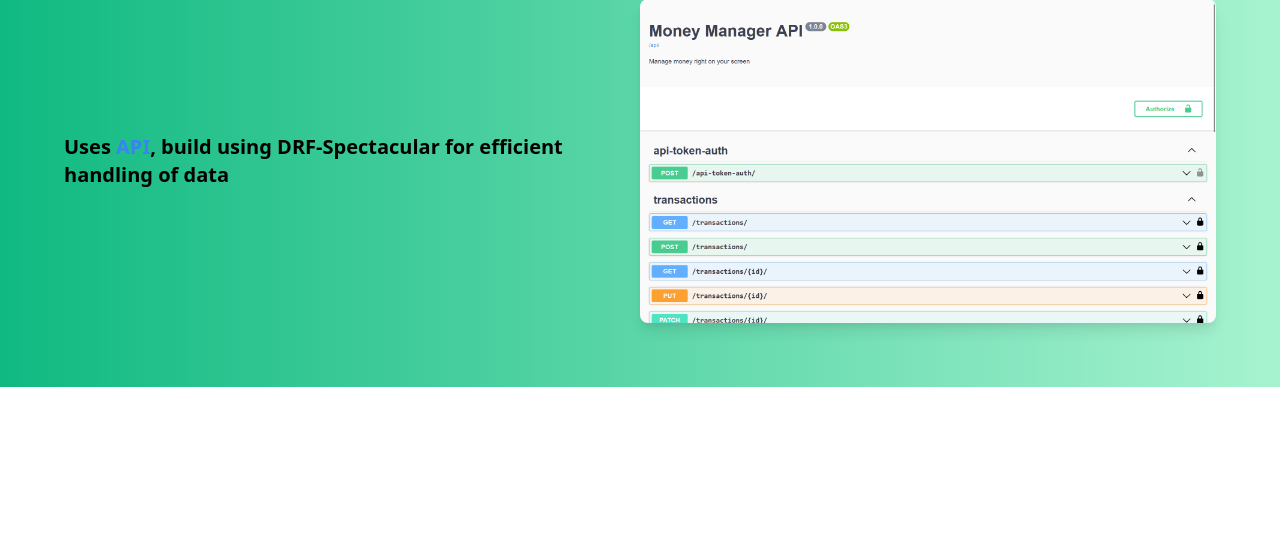
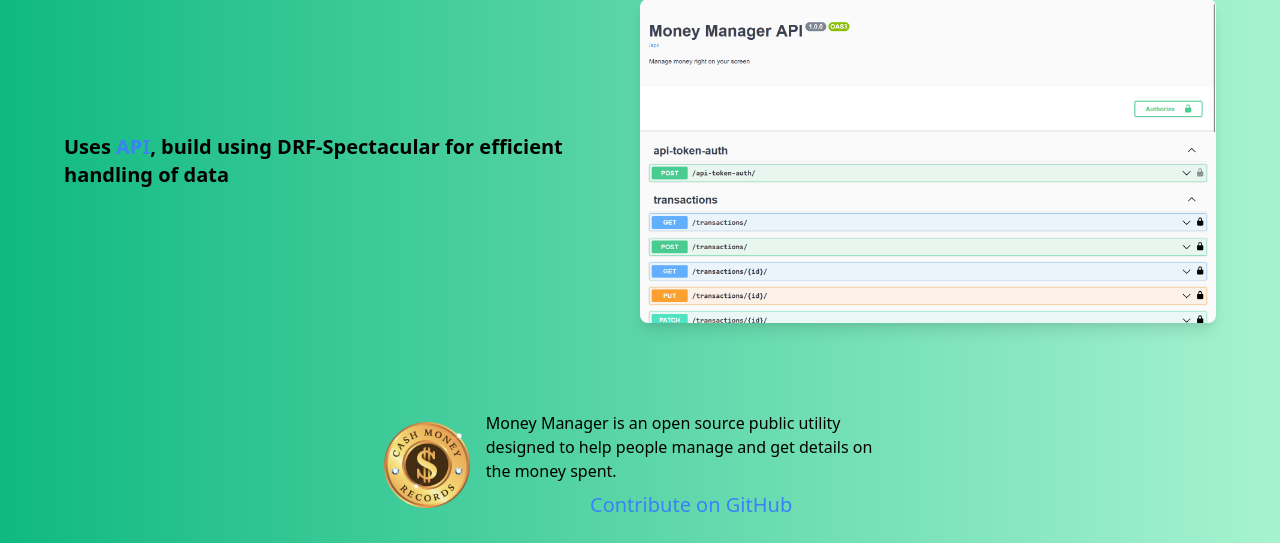
Before and after one commit to Pranshu1902/Money-Manager, a Django app: template template/home_page.html in a window 1280 px wide. Shown: the part 869-1412 px from the top of the page. Before the commit the page ends 1256 px from the top, so only its background shows below. Run offline with Django 4.2, Linux system fonts and the light colour scheme; the template is opened without the code that fills it, so the values that code supplies are empty.

Commit message:
added opensource links

```diff
--- a/template/home_page.html
+++ b/template/home_page.html
@@ -90,5 +90,21 @@
       />
     </div>
   </div>
+  <div class="p-6 flex flex-row justify-center items-center gap-4 w-full">
+    <img src="{% static 'logo.png' %}" alt="logo" width="7%" height="7%" />
+    <div class="flex flex-col justify-center items-center gap-2 w-1/3">
+      <p>
+        Money Manager is an open source public utility designed to help people
+        manage and get details on the money spent.
+      </p>
+      <a
+        class="text-xl font-medium text-blue-500 hover:text-blue-700 hover:font-bold"
+        href="https://github.com/Pranshu1902/Money-Manager-fe"
+        target="_blank"
+      >
+        Contribute on GitHub
+      </a>
+    </div>
+  </div>
 </div>
 {% endblock %}
```
Also changed, not shown: static/logo.png (added), 1 other file.
